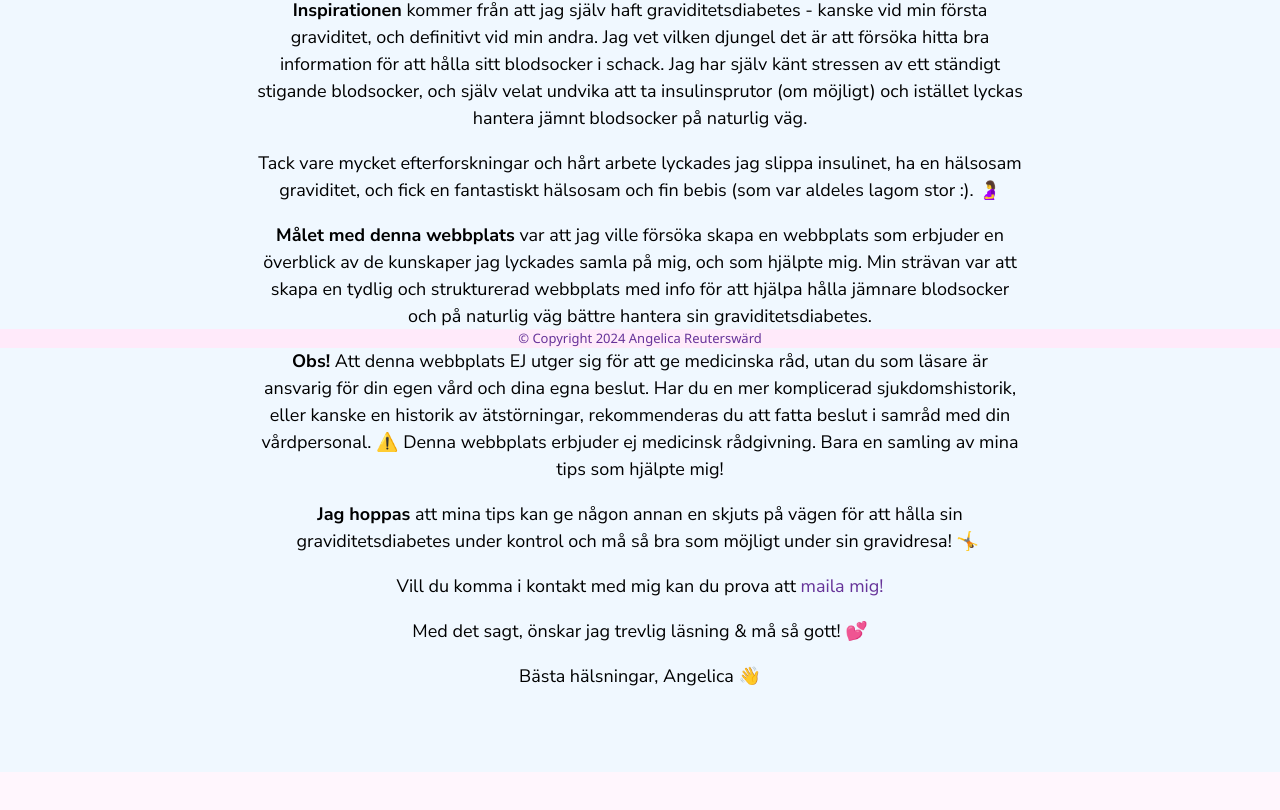
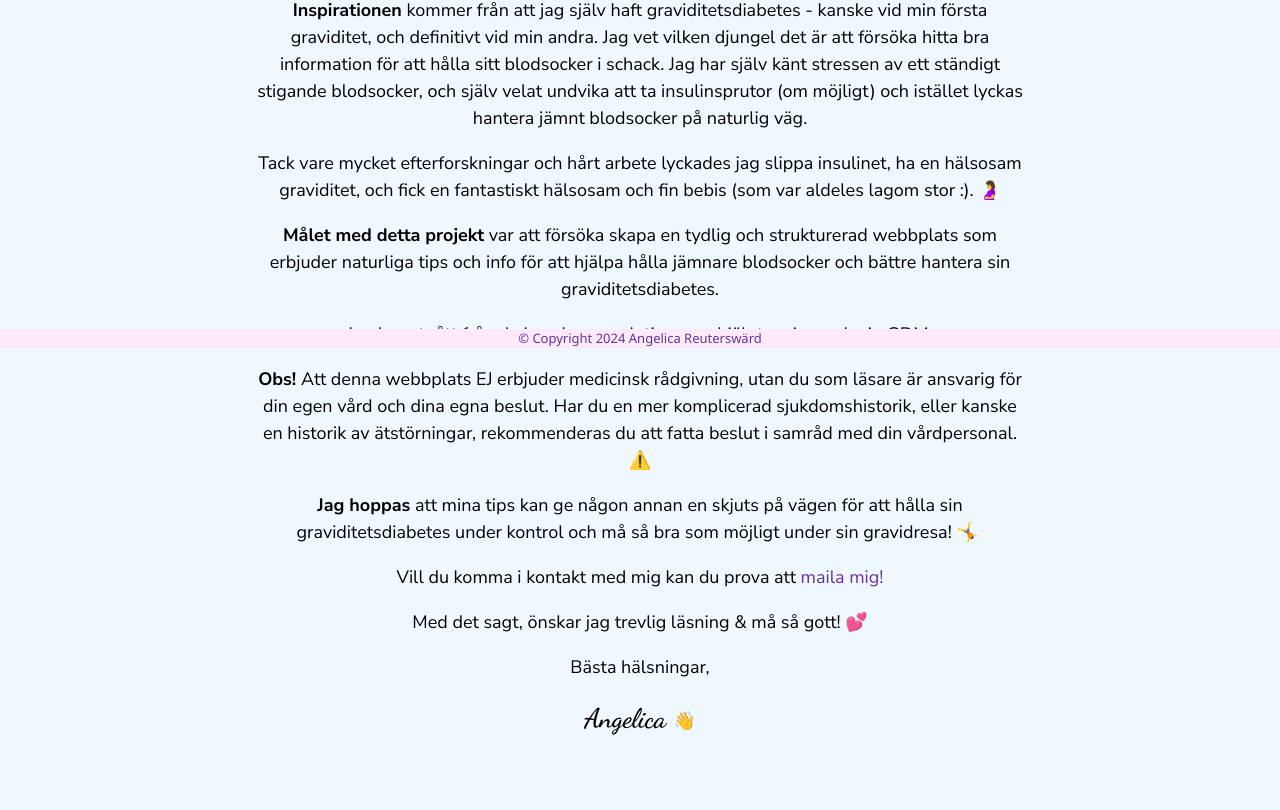
Before and after one commit to Ayngie/natural-guide-to-gestational-diabetes, a React (Vite) app: page /natural-guide-to-gestational-diabetes/about in a window 1280 px wide. Shown: the part 452-1262 px from the top of the page. Before the commit the page ends 1224 px from the top, so only its background shows below. Built offline with nearby package versions, Linux system fonts and the light colour scheme.

Commit message:
♻️ refactor: updated info on home/about pages, added signature to about page

```diff
--- a/src/components/pages/AboutProject.tsx
+++ b/src/components/pages/AboutProject.tsx
@@ -1,6 +1,6 @@
 import { useEffect } from "react";
 import { StyledFullSection, ParagraphWrapper } from "../styles/StyledWrappers";
-import { StyledHeading, Paragraph, BoldText, TextLink } from "../styles/StyledTexts";
+import { StyledHeading, Paragraph, BoldText, TextLink, MySignature } from "../styles/StyledTexts";
 
 export const AboutProject = () => {
   useEffect(() => {
@@ -41,18 +41,18 @@ export const AboutProject = () => {
         </Paragraph>
 
         <Paragraph>
-          <BoldText>Målet med denna webbplats</BoldText> var att jag ville försöka skapa en webbplats som erbjuder en
-          överblick av de kunskaper jag lyckades samla på mig, och som hjälpte mig. Min strävan var att
-          skapa en tydlig och strukturerad webbplats med info för att hjälpa hålla jämnare blodsocker
-          och på naturlig väg bättre hantera sin graviditetsdiabetes.
+          <BoldText>Målet med detta projekt</BoldText> var att försöka skapa en tydlig och strukturerad webbplats som
+          erbjuder naturliga tips och info för att hjälpa hålla jämnare blodsocker och bättre hantera sin
+          graviditetsdiabetes.
         </Paragraph>
 
+        <Paragraph> Jag har utgått från de kunskaper och tips som hjälpte mig med min GDM.</Paragraph>
+
         <Paragraph>
-          <BoldText>Obs!</BoldText> Att denna webbplats EJ utger sig för att ge medicinska råd, utan du som läsare är
+          <BoldText>Obs!</BoldText> Att denna webbplats EJ erbjuder medicinsk rådgivning, utan du som läsare är
           ansvarig för din egen vård och dina egna beslut. Har du en mer komplicerad sjukdomshistorik,
           eller kanske en historik av ätstörningar, rekommenderas du att fatta beslut i samråd med din
-          vårdpersonal. &#9888;&#65039; Denna webbplats erbjuder ej medicinsk rådgivning. Bara en samling av mina
-          tips som hjälpte mig!
+          vårdpersonal. &#9888;&#65039;
         </Paragraph>
 
         <Paragraph>
@@ -65,7 +65,8 @@ export const AboutProject = () => {
         </Paragraph>
 
         <Paragraph>Med det sagt, önskar jag trevlig läsning & må så gott! &#128149;</Paragraph>
-        <Paragraph>Bästa hälsningar, Angelica &#128075;</Paragraph>
+        <Paragraph>Bästa hälsningar, </Paragraph>
+        <Paragraph><MySignature>Angelica </MySignature> &#128075;</Paragraph>
       </ParagraphWrapper>
     </StyledFullSection>
   );
--- a/src/components/pages/Home.tsx
+++ b/src/components/pages/Home.tsx
@@ -40,7 +40,8 @@ export const Home = () => {
 
         <h3>Vad kan jag själv göra?</h3>
         <Paragraph>
-          Det finns dock mycket vi göra på naturlig väg för att hantera och även förebygga graviditetsdiabetes! Det handlar i stora drag om levnadsfaktorer, träning, och kost.
+          Det finns dock mycket vi göra på naturlig väg för att hantera och även förebygga
+          graviditetsdiabetes! Det handlar i stora drag om levnadsfaktorer, träning, och kost.
         </Paragraph>
 
         <h3>Vem är denna sida för?</h3>
@@ -49,6 +50,8 @@ export const Home = () => {
           hantera en graviditetsdiabetes, vare sig du själv har det, du vill undvika att få det, eller om du
           söker tips åt en närstående.
         </Paragraph>
+
+        <Paragraph>Dessa tips är inte menade att ersätta läkemedelsbehandling om sådan krävs, utan informationen på denna webbsida kan ses som hjälpmedel för att förebygga dem, eller även stötta kroppen under tiden man behandlas.</Paragraph>
 
         <Paragraph>
           Om du har en annars frisk graviditet och vill ha tips på naturliga hjälpmedel för att hålla stabilare blodsocker, då är detta sidan för dig!
```
